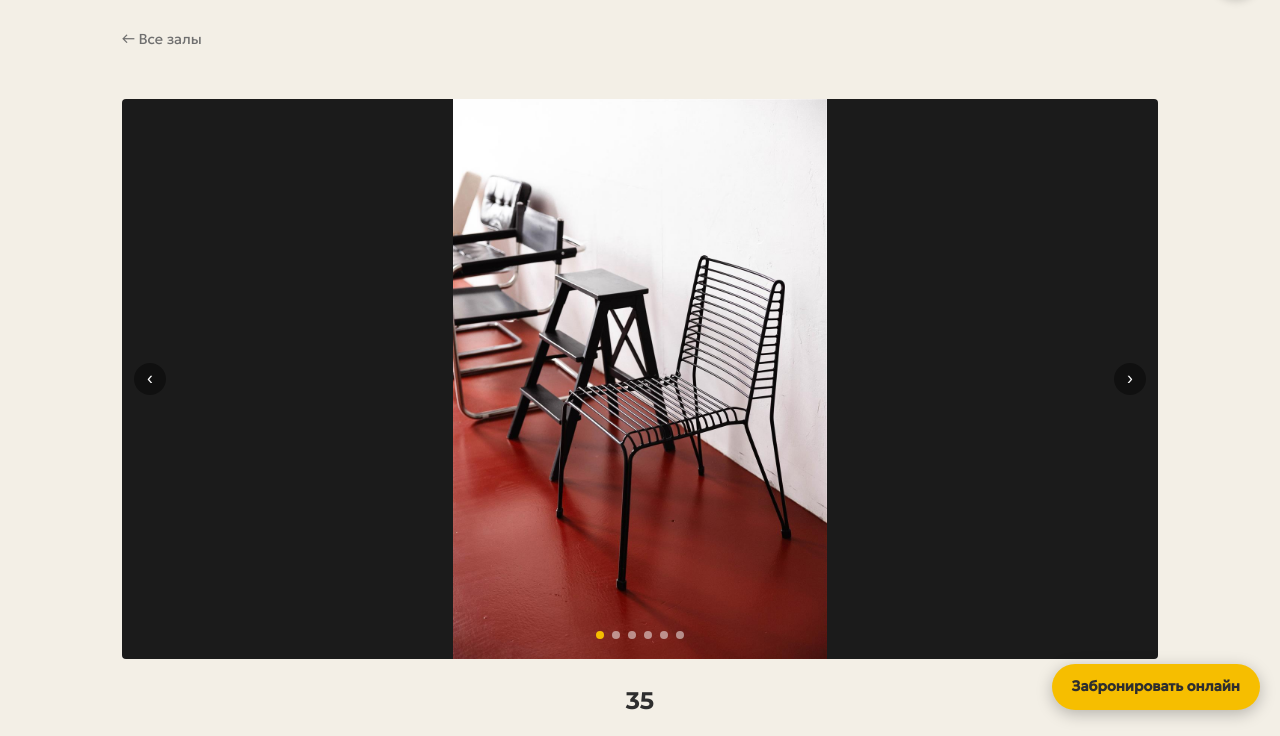
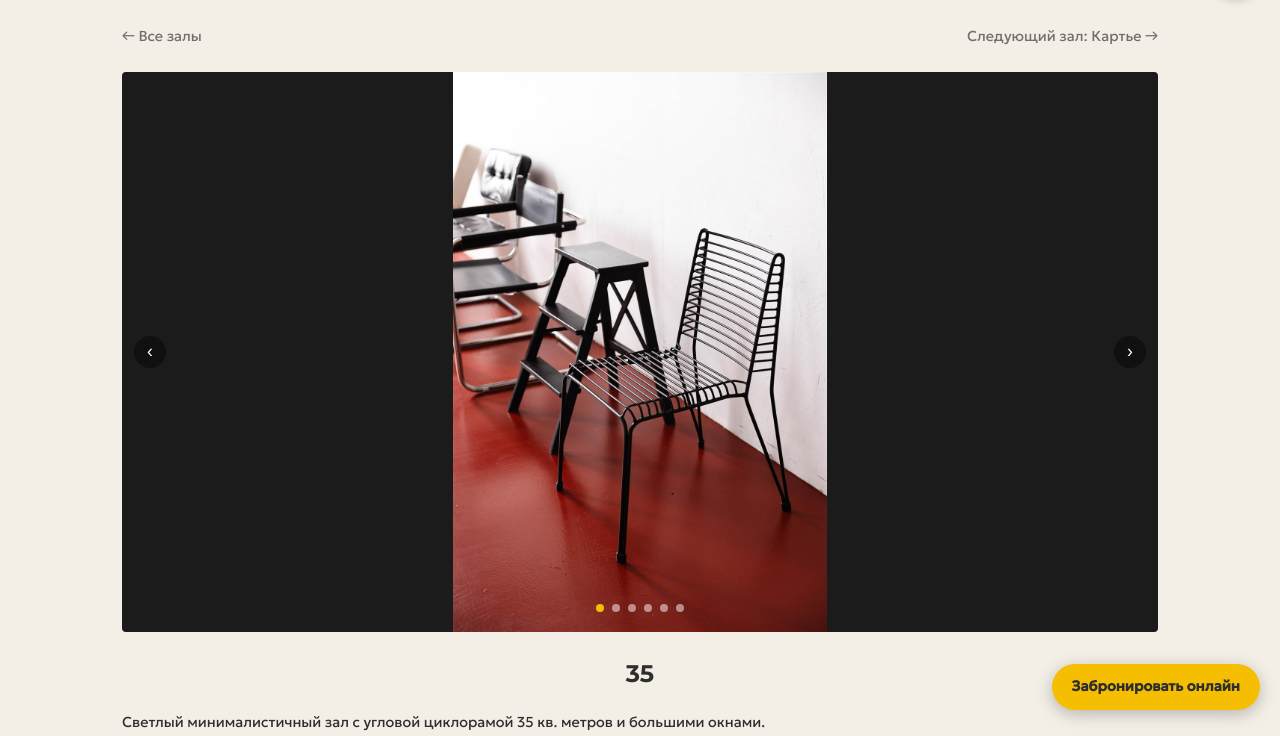
Before and after one commit to kekozzzzz/cirkul-studio-site, an Eleventy site: page src/halls/35.md in a window 1280 px wide. Shown: the part 70-806 px from the top of the page. Built offline with nearby package versions, Linux system fonts and the light colour scheme; Eleventy itself is replaced by a stand-in of ours; files that its build step writes are made by us from their sources.

Commit message:
Ссылка на следующий зал справа сверху на странице зала
Слева «Все залы», справа «Следующий зал: <название> →» по порядку залов,
с последнего (Формат) по кругу на первый (Ньютон).

```diff
--- a/src/_includes/hall-detail.njk
+++ b/src/_includes/hall-detail.njk
@@ -5,7 +5,15 @@ eleventyComputed:
   description: "{{ description }}"
 ---
 {% set photos = gallery if gallery and gallery.length else ([image] if image else []) %}
-<a class="hall-back" href="/services/">← Все залы</a>
+<div class="hall-nav-top">
+  <a class="hall-back" href="/services/">← Все залы</a>
+  {% for h in collections.halls %}
+    {% if h.url == page.url %}
+      {% set nextHall = collections.halls[(loop.index0 + 1) % collections.halls.length] %}
+      <a class="hall-next" href="{{ nextHall.url }}">Следующий зал: {{ nextHall.data.name }} →</a>
+    {% endif %}
+  {% endfor %}
+</div>
 
 <article class="hall-detail">
   {% if photos.length %}
--- a/src/css/style.css
+++ b/src/css/style.css
@@ -907,12 +907,23 @@ main {
   text-align: center;
 }
 
-.hall-back {
-  display: inline-block;
+.hall-nav-top {
+  display: flex;
+  justify-content: space-between;
+  align-items: center;
+  gap: 1rem;
+  flex-wrap: wrap;
   margin-bottom: 1.5rem;
+}
+
+.hall-back, .hall-next {
   color: var(--color-muted);
   font-size: 0.9rem;
   text-decoration: none;
+}
+
+.hall-next:hover, .hall-back:hover {
+  color: var(--color-accent);
 }
 
 /* Плавающая кнопка "Забронировать онлайн" */
```
